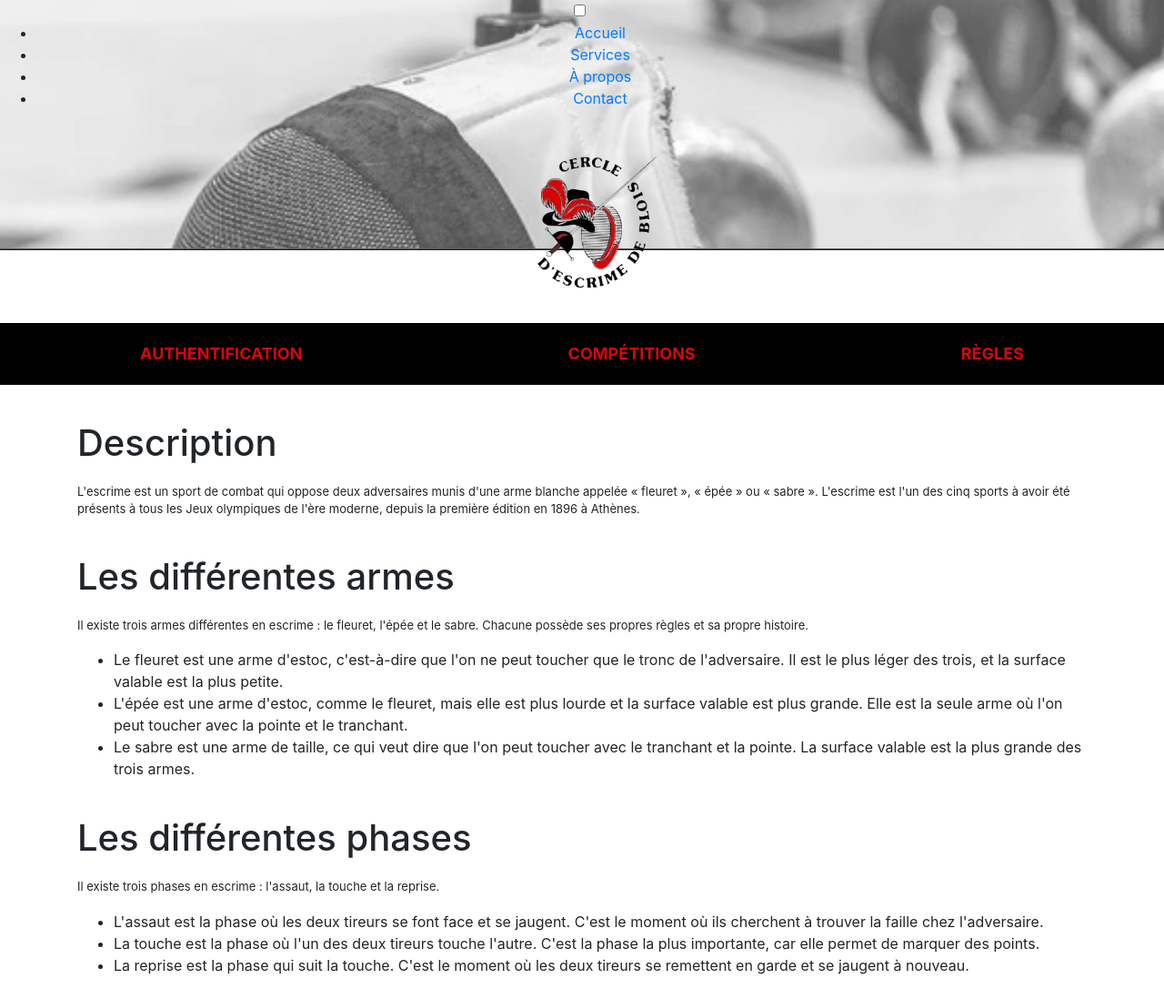
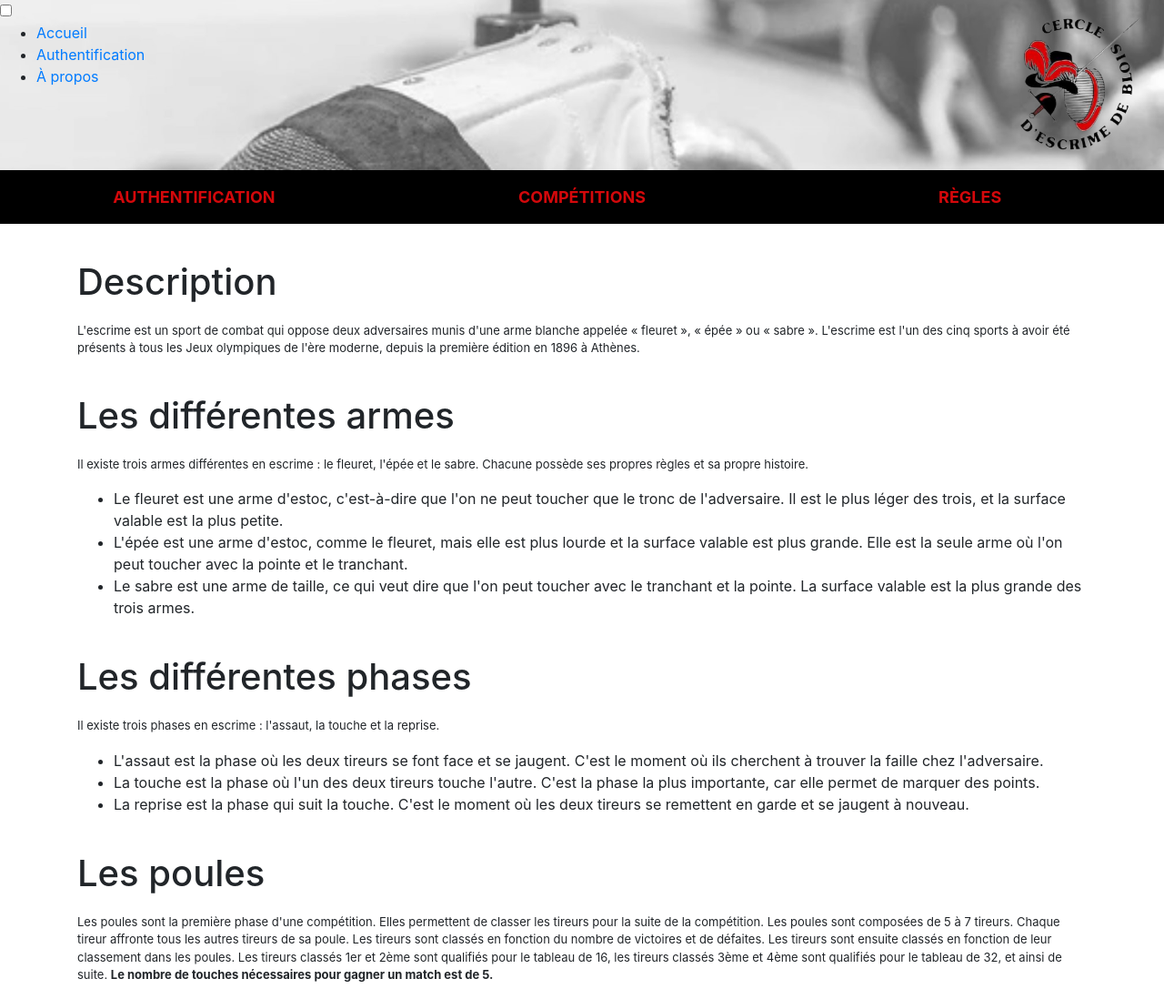
Before and after one commit to Yannis-barache/SAE-3.05, a Flask app: page /regles in a window 1280 px wide. Shown: the top 1098 px of the page at 91% size. Run offline with Flask 3, Linux system fonts and the light colour scheme; parts of the project's set-up code (start-up, migrations or seed data) failed here and were passed over; some libraries are stand-ins or nearby versions.

Commit message:
Centre des navbar dans le home + arbitre + changement propo dans le menu deroulant

```diff
--- a/appli/sae_flask/static/css/home.css
+++ b/appli/sae_flask/static/css/home.css
@@ -2,13 +2,17 @@ header {
     background-image: url(../img/baniere.jpg);
     background-repeat: no-repeat;
     background-size: 100%;
-    text-align: center;
+}
+
+.top_header {
+    display : inline-flex;
+    width: 100%;
+    justify-content: space-between;
 }
 
 .logo {
     width: 12vw;
-    margin: 2em;
-    margin-right: 0;
+    margin: 1rem;
 }
 
 .user {
@@ -16,28 +20,6 @@ header {
     float: right;
     margin: 1rem;
     margin-left: 0;
-}
-
-.navigateur {
-    display: flex;
-    background-color: black;
-    padding: 0.5em;
-    display: flex;
-    justify-content: space-around;
-    flex-wrap : wrap;
-}
-
-.navigateur a {
-    text-decoration: none;
-    color: rgb(212, 8, 11);
-    font-size: large;
-    font-weight: bold;
-    margin : 1%;
-}
-
-.navigateur a:hover {
-    color: rgb(255, 255, 255);
-    text-decoration: underline;
 }
 
 body {
@@ -106,3 +88,7 @@ footer > p {
 p {
     font-size: small;
 }
+
+.pas {
+    display :none;
+}
--- /dev/null
+++ b/appli/sae_flask/static/css/navbar.css
@@ -0,0 +1,32 @@
+
+.navigateur {
+    background-color: black;
+    text-align: center;
+    width: 100%;
+    margin: 0 auto; /* Add this line to center the .navigateur */
+}
+
+.navigateur ul {
+    margin : 0;
+    padding: 0;
+    display: flex;
+}
+
+.navigateur li {
+    list-style-type: none;
+    margin: 0.5em;
+    padding: 0.5em;
+    flex-basis : 50%;
+}
+
+.navigateur a {
+    text-decoration: none;
+    color: rgb(212, 8, 11);
+    font-size: large;
+    font-weight: bold;
+}
+
+.navigateur a:hover {
+    color: rgb(255, 255, 255);
+    text-decoration: underline;
+}
--- a/appli/sae_flask/static/js/button_menu.js
+++ b/appli/sae_flask/static/js/button_menu.js
@@ -1,18 +1,4 @@
+// Function to toggle the menu visibility
 function myFunction() {
-     document.getElementById("myDropdown").classList.toggle("show");
+    document.getElementById("myDropdown").classList.toggle("show");
 }
-
-document.addEventListener('DOMContentLoaded', function () {
-     var toggleChecker = document.getElementById('toggleChecker');
-     var dropdown = document.getElementById('myDropdown');
-
-     document.addEventListener('click', function (event) {
-         var isClickInsideMenu = dropdown.contains(event.target);
-         var isClickOnToggleChecker = event.target === toggleChecker;
-
-         if (!isClickInsideMenu && !isClickOnToggleChecker && toggleChecker.checked) {
-             toggleChecker.checked = false; // Fermer le menu si le clic est en dehors du menu
-             dropdown.classList.remove('show'); // Supprimer la classe "show"
-         }
-     });
- });
--- a/appli/sae_flask/templates/arbitre/podium.html
+++ b/appli/sae_flask/templates/arbitre/podium.html
@@ -85,4 +85,4 @@
     {% endif %}
 </div>
 
-{% endblock %}
+    {% endblock %}
--- a/appli/sae_flask/templates/base_home.html
+++ b/appli/sae_flask/templates/base_home.html
@@ -8,6 +8,8 @@
         <link rel="stylesheet" href="{{ url_for('static', filename='css/home.css')}}">
         <link rel="stylesheet" href="{{ url_for('static', filename='css/button_menu.css')}}">
         <script src="{{ url_for('static', filename='js/button_menu.js') }}"></script>
+        <link rel="stylesheet" href="{{ url_for('static', filename='css/navbar.css')}}">
+
     <!-- Bootstrap CSS -->
     {{ bootstrap.load_css() }}
 
@@ -21,6 +23,7 @@
 
     <header>
         {% block header %}
+        <div class="top_header">
         <div class="b-menu2">
             <input id="toggleChecker" type="checkbox">
             <label id="togglerLable" for="toggleChecker" onclick="myFunction()">
@@ -33,9 +36,19 @@
             <nav id="myDropdown" class="dropdown-content2">
                 <ul class="menu-deroule">
                     <li><a href="{{ url_for('home') }}">Accueil</a></li>
-                    <li><a href="#">Services</a></li>
+                    {% if user==None %}
+                    <li><a href="{{ url_for('choose_sign')}}">Authentification</a></li>
+                    {% else %}
+                    <li><a href="{{ url_for('espace_personnel') }}">Espace personnel</a></li>
+                    {% endif %}
+                    {% if user|is_arbitre %}
+                    <li><a href="{{ url_for('arbitrage') }}">Arbitrage</a></li>
+                    {% endif %}
+                    {% if user|is_organisateur %}
+                    <li><a href="{{ url_for('admin') }}">Administrateur</a></li>
+                    {% endif %}
+
                     <li><a href="https://blois-escrime.fr/renseignements">À propos</a></li>
-                    <li><a href="#">Contact</a></li>
                 </ul>
             </nav>
         </div>
@@ -45,21 +58,38 @@
             <a href="{{ url_for('deconnexion')}}">
                 <img class= "user" src="{{ url_for('static', filename='../static/img/logout.png') }}" alt="Déconnexion">
             </a>
+            {% else %}
+                <a class="pas" href="{{ url_for('deconnexion')}}">
+                    <img class= "user" src="{{ url_for('static', filename='../static/img/logout.png') }}" alt="Déconnexion">
+                </a>
             {% endif %}
+
+        </div>
 
         <nav class="navigateur">
             {% block nav %}
+                <ul>
                 {% if user==None %}
-                <a class="authentif" href="{{ url_for('choose_sign')}}"> AUTHENTIFICATION </a>
+                    <li>
+                        <a class="authentif" href="{{ url_for('choose_sign')}}"> AUTHENTIFICATION </a>
+                    </li>
                 {% else %}
-                <a class="authentif" href="{{ url_for('espace_personnel') }}"> ESPACE PERSONNEL </a>
+                    <li>
+                        <a class="authentif" href="{{ url_for('espace_personnel') }}"> ESPACE PERSONNEL </a>
+                    </li>
                 {% endif %}
-                <a class="compet" href="{{ url_for('home') }}"> COMPÉTITIONS </a>
-
+                    <li>
+                        <a class="authentif" href="{{ url_for('home') }}"> COMPÉTITIONS </a>
+                    </li>
                 {% if user|is_arbitre %}
-                <a class="compet" href="{{ url_for('arbitrage') }}">ARBITRAGE</a>
+                    <li>
+                        <a class="authentif" href="{{ url_for('arbitrage') }}">ARBITRAGE</a>
+                    </li>
                 {% endif %}
-                <a class="regles" href="{{ url_for('regles') }}"> RÈGLES </a>
+                    <li>
+                        <a class="authentif" href="{{ url_for('regles') }}"> RÈGLES </a>
+                    </li>
+                </ul>
             {% endblock %}
         </nav>
 
--- a/appli/sae_flask/views.py
+++ b/appli/sae_flask/views.py
@@ -865,33 +865,6 @@ def participants(id_competition):
     return render_template("arbitre/participants.html", competition=competition, inscrits=inscrits,
                            arbitres=arbitres, form=form, fini=fini)
 
-
-@app.route("/participants/<id_competition>")
-def participants(id_competition):
-    modele = ModeleAppli()
-    competition = modele.get_competition_bd().get_competition_by_id(
-        id_competition)
-    inscription = modele.get_inscrire_bd().get_all_inscrit_compet(competition)
-    inscrits = []
-
-    for i in inscription:
-        inscrits.append(modele.get_escrimeur_bd().get_escrimeur_by_id(
-            i.get_id_escrimeur()))
-
-    arbitrages = modele.get_inscrire_arbitre_bd().get_arbitre_by_competition(
-        competition)
-    arbitres = []
-    for arbitrage in arbitrages:
-        arbitres.append(modele.get_escrimeur_bd().get_escrimeur_by_id(
-            arbitrage.get_id_escrimeur()))
-
-    modele.close_connexion()
-    return render_template("arbitre/participants.html",
-                           competition=competition,
-                           inscrits=inscrits,
-                           arbitres=arbitres)
-
-
 @app.route("/generation_poule/<id_competition>/<heure_debut>")
 def generation_poule(id_competition, heure_debut):
     modele = ModeleAppli()
```
Also changed, not shown: appli/sae_flask/templates/arbitre/base_arbitre.html (+11 -5 lines).
